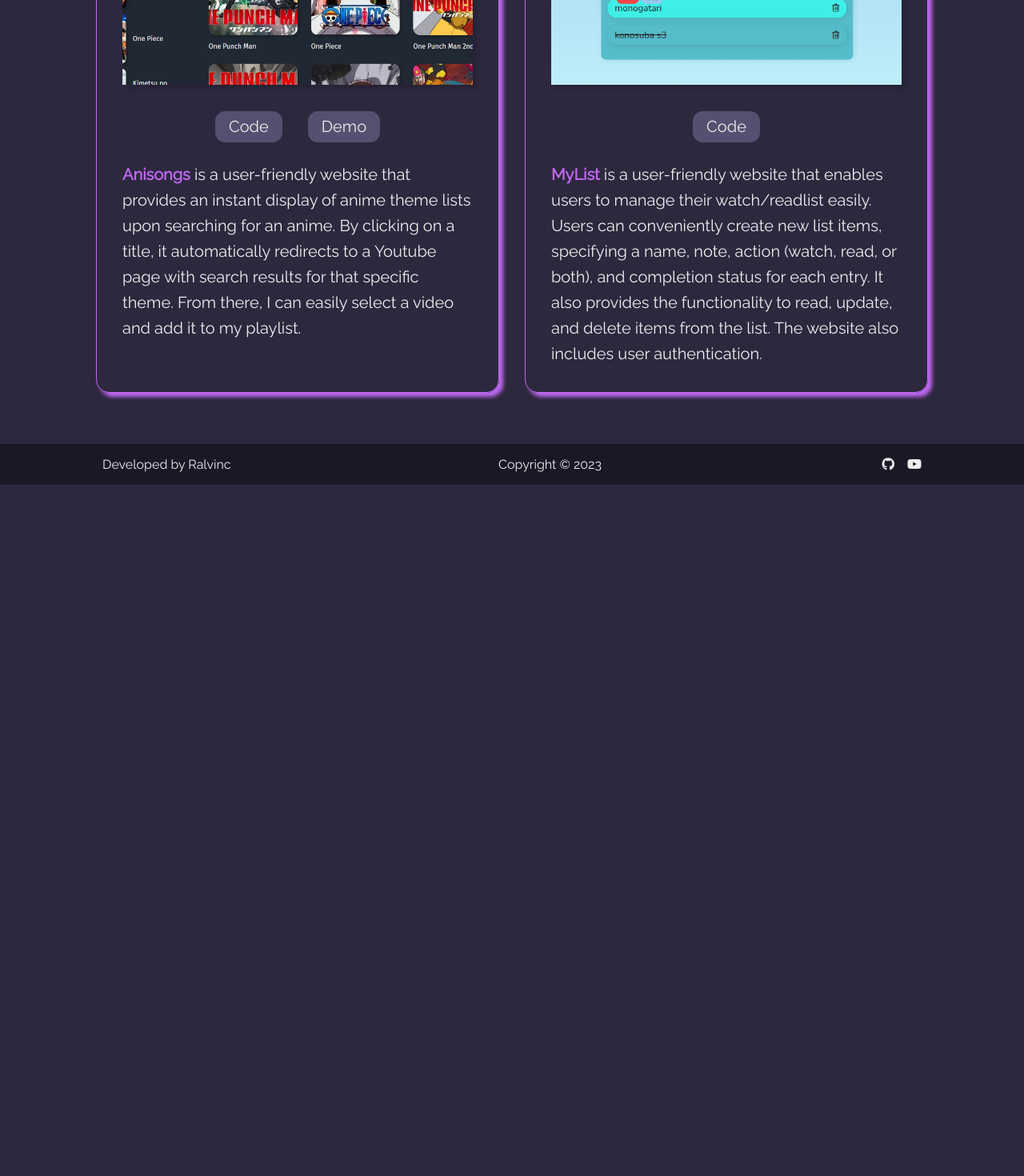
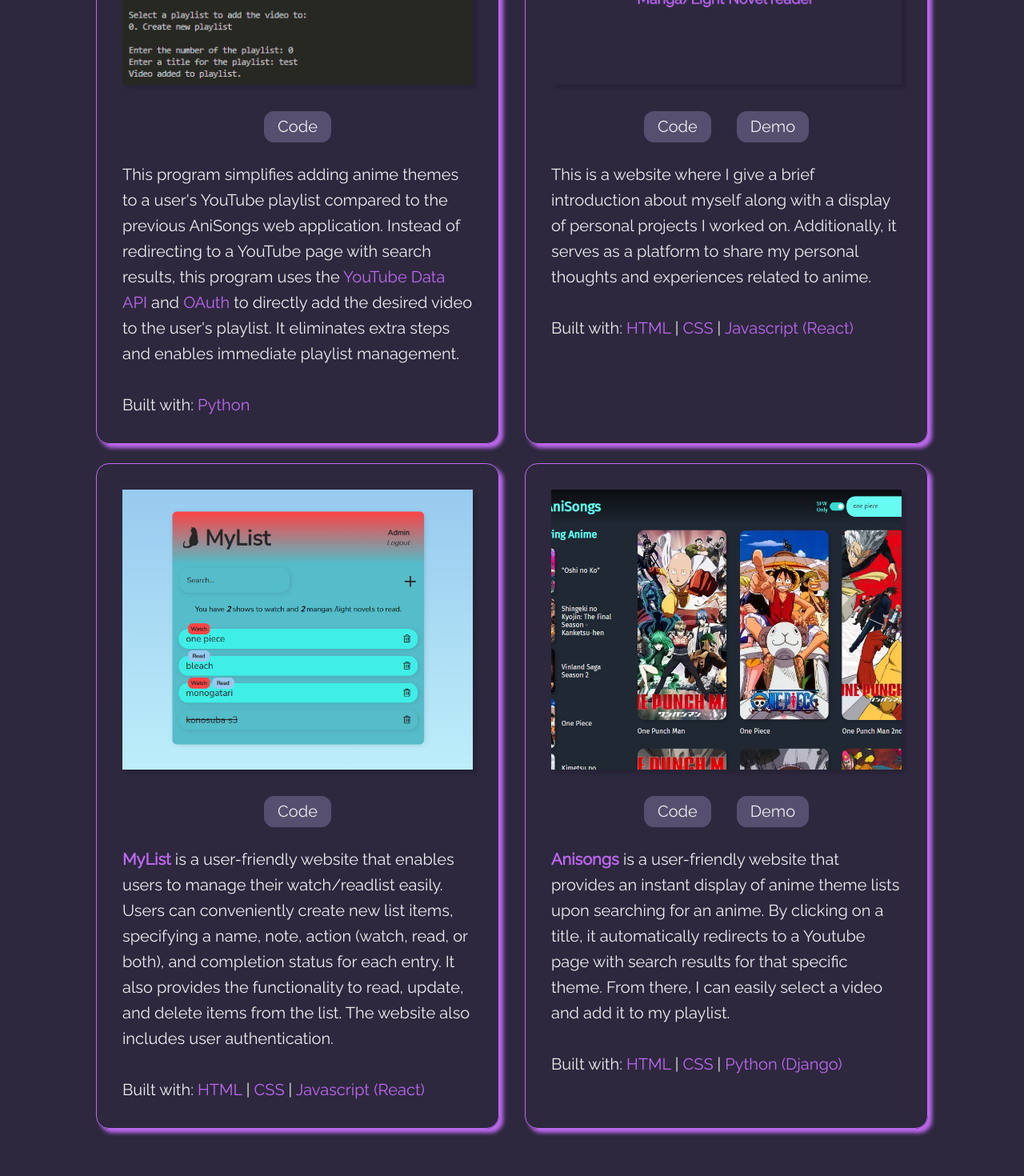
Before and after one commit to renzokhun/palalulu, a React (Vite) app: page /projects in a window 1280 px wide. Shown: the part 480-1950 px from the top of the page at 80% size. Before the commit the page ends 1086 px from the top, so only its background shows below. Built offline with nearby package versions, Linux system fonts and the light colour scheme.

Commit message:
updated content

```diff
--- a/src/components/About.jsx
+++ b/src/components/About.jsx
@@ -8,8 +8,7 @@ function About() {
           <div className='about'>
             <div className='title'><span>Who I am</span></div><br />
 
-            Hi everyone! My name is <span>Ralvinc</span>.<br />
-            I am relatively new to the world of coding.<br /><br />
+            Hi everyone! My name is <span>Ralvinc</span>. I enjoy creating small projects that are useful to me as a way to apply what I've learned and have fun in the learning process.<br /><br />
 
             Besides coding, a few other activities I love to do!<br /><br />
 
--- a/src/components/Projects.jsx
+++ b/src/components/Projects.jsx
@@ -1,5 +1,7 @@
 import project1_image from '../images/anisongs.png';
 import project2_image from '../images/mylist.png';
+import project3_image from '../images/my-website.png';
+import project4_image from '../images/anisongs-program.png';
 
 function Projects() {
 
@@ -9,19 +11,28 @@ function Projects() {
 
         <div className='projects-wrapper'>
           <div className="project">
-            <img src={project1_image} />
+            <img src={project4_image} />
 
             <div className='project-links'>
-              <a href="https://github.com/ralvinc/anisongs" target="_blank">Code</a>
-              <a href="https://ralvinc.github.io/anisongs/" target="_blank">Demo</a>
+              <a href="https://github.com/ralvinc/anisongs-program" target="_blank">Code</a>
             </div>
 
-            <b><span>Anisongs</span></b> is a user-friendly website that provides
-            an instant display of anime theme lists upon searching
-            for an anime. By clicking on a title, it automatically
-            redirects  to a Youtube page with search results for
-            that specific theme. From there, I can easily select
-            a video and add it to my playlist.
+            This program simplifies adding anime themes to a user's YouTube playlist compared to the previous AniSongs web application. Instead of redirecting to a YouTube page with search results, this program uses the <span>YouTube Data API</span> and <span>OAuth</span> to directly add the desired video to the user's playlist. It eliminates extra steps and enables immediate playlist management.<br /><br />
+
+            Built with: <span>Python</span>
+          </div>
+
+          <div className="project">
+            <img src={project3_image} />
+
+            <div className='project-links'>
+              <a href="https://github.com/ralvinc/my-website" target="_blank">Code</a>
+              <a href="https://my-website-ralvinc.vercel.app/" target="_blank">Demo</a>
+            </div>
+
+            This is a website where I give a brief introduction about myself along with a display of personal projects I worked on. Additionally, it serves as a platform to share my personal thoughts and experiences related to anime.<br /><br />
+
+            Built with: <span>HTML</span> | <span>CSS</span> | <span>Javascript (React)</span>
           </div>
 
           <div className="project">
@@ -37,8 +48,27 @@ function Projects() {
             note, action (watch, read, or both), and completion status
             for each entry. It also provides the functionality to
             read, update, and delete items from the list. The website
-            also includes user authentication.
+            also includes user authentication.<br /><br />
 
+            Built with: <span>HTML</span> | <span>CSS</span> | <span>Javascript (React)</span>
+          </div>
+
+          <div className="project">
+            <img src={project1_image} />
+
+            <div className='project-links'>
+              <a href="https://github.com/ralvinc/anisongs" target="_blank">Code</a>
+              <a href="https://ralvinc.github.io/anisongs/" target="_blank">Demo</a>
+            </div>
+
+            <b><span>Anisongs</span></b> is a user-friendly website that provides
+            an instant display of anime theme lists upon searching
+            for an anime. By clicking on a title, it automatically
+            redirects  to a Youtube page with search results for
+            that specific theme. From there, I can easily select
+            a video and add it to my playlist.<br /><br />
+
+            Built with: <span>HTML</span> | <span>CSS</span> | <span>Python (Django)</span>
           </div>
         </div>
       </div>
```
Also changed, not shown: src/images/anisongs-program.png (added), src/images/my-website.png (added).
